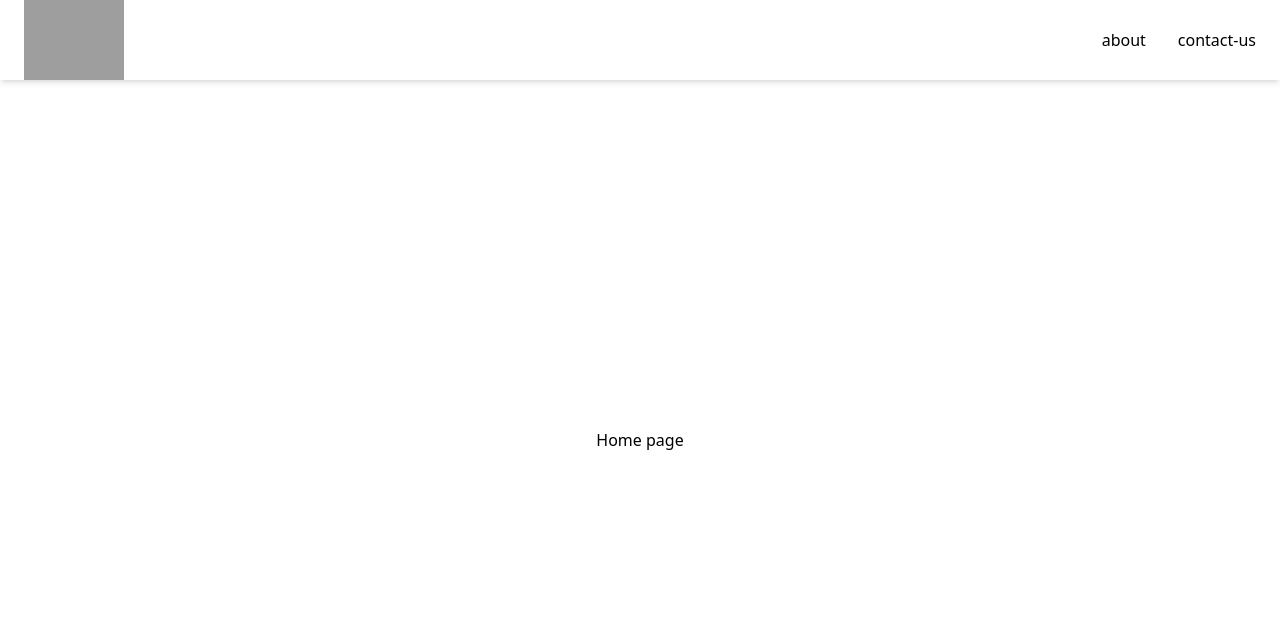
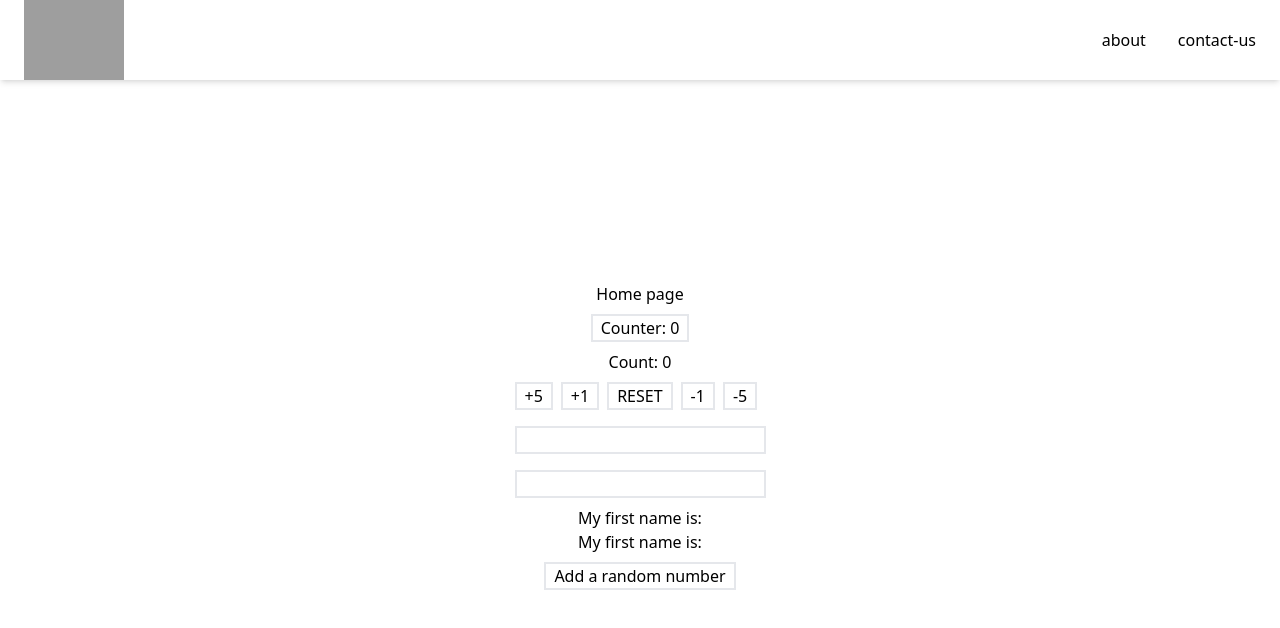
Before and after one commit to Omar-Muhamad/react-revision, a React (Create React App) app: page / in a window 1280 px wide. Shown: the top 628 px of the page. Built offline with nearby package versions, Linux system fonts and the light colour scheme; grey boxes are pictures that could not be loaded.

Commit message:
UseState hook learning

```diff
--- /dev/null
+++ b/src/components/ContactForm.jsx
@@ -0,0 +1,7 @@
+const ContactForm = () => {
+  return (
+    <div>ContactForm</div>
+  )
+}
+
+export default ContactForm
--- /dev/null
+++ b/src/components/Counter.jsx
@@ -0,0 +1,14 @@
+import { useState } from "react"
+
+const Counter = () => {
+  const [count, setCount] = useState(0);
+
+  const handleClick = () => {
+    setCount(count+1)
+  }
+  return (
+    <button onClick={handleClick} className="border-2 my-2 px-2">Counter: {count}</button>
+  )
+}
+
+export default Counter
--- /dev/null
+++ b/src/components/Counter2.jsx
@@ -0,0 +1,42 @@
+import { useState } from "react";
+
+const Counter2 = () => {
+  const [count, setCount] = useState(0);
+
+  return (
+    <>
+      <div className="counter">Count: {count}</div>
+      <div className="counter-btn flex gap-2">
+        <button
+          onClick={() => setCount((prevCount) => prevCount + 5)}
+          className="border-2 my-2 px-2"
+        >
+          +5
+        </button>
+        <button
+          onClick={() => setCount((prevCount) => prevCount + 1)}
+          className="border-2 my-2 px-2"
+        >
+          +1
+        </button>
+        <button onClick={() => setCount(0)} className="border-2 my-2 px-2">
+          RESET
+        </button>
+        <button
+          onClick={() => setCount((prevCount) => prevCount - 1)}
+          className="border-2 my-2 px-2"
+        >
+          -1
+        </button>
+        <button
+          onClick={() => setCount((prevCount) => prevCount - 5)}
+          className="border-2 my-2 px-2"
+        >
+          -5
+        </button>
+      </div>
+    </>
+  );
+};
+
+export default Counter2;
--- /dev/null
+++ b/src/components/Counter3.jsx
@@ -0,0 +1,26 @@
+import { useState } from "react";
+
+const Counter3 = () => {
+  const initialValue = {
+    firstName: '',
+    lastName: ''
+  }
+  const [name, setName] = useState(initialValue)
+  const handleChange1 = (e) => {
+    setName({...name, firstName: e.target.value})
+  }
+  const handleChange2 = (e) => {
+    setName({...name, lastName: e.target.value})
+  }
+
+  return (
+  <form className="flex flex-col">
+    <input className="border-2 my-2 px-2" type="text" onChange={handleChange1} />
+    <input className="border-2 my-2 px-2" type="text" onChange={handleChange2} />
+    <h2>My first name is: {name.firstName}</h2>
+    <h2>My first name is: {name.lastName}</h2>
+  </form>
+  );
+};
+
+export default Counter3;
--- /dev/null
+++ b/src/components/Counter4.jsx
@@ -0,0 +1,26 @@
+import { useState } from "react";
+
+const Counter4 = () => {
+  const [items, setItems] = useState([]);
+  const handleClick = () => {
+    setItems([...items, {
+      id: items.length,
+      value: Math.floor(Math.random() * 1000)
+    }])
+  }
+
+  return (
+    <div>
+      <button className="border-2 my-2 px-2" onClick={handleClick}>
+        Add a random number
+      </button>
+      <ul>
+        {items.map((item) => (
+          <li key={item.id}>{item.value}</li>
+        ))}
+      </ul>
+    </div>
+  );
+};
+
+export default Counter4;
--- a/src/containers/About.jsx
+++ b/src/containers/About.jsx
@@ -1,7 +1,9 @@
 const About = () => {
   return (
-    <div className="h-[calc(100vmin-10vh)] flex justify-center items-center">About page</div>
-  )
-}
+    <main className="h-[calc(100vmin-10vh)] flex justify-center items-center">
+      About page
+    </main>
+  );
+};
 
-export default About
+export default About;
--- a/src/containers/ContactUs.jsx
+++ b/src/containers/ContactUs.jsx
@@ -1,7 +1,12 @@
+import ContactForm from "../components/ContactForm";
+
 const ContactUs = () => {
   return (
-    <div className="h-[calc(100vmin-10vh)] flex justify-center items-center">Contact Us page</div>
-  )
-}
+    <main>
+      <h1 className="form-header">Contact Us</h1>
+      <ContactForm />
+    </main>
+  );
+};
 
-export default ContactUs
+export default ContactUs;
--- a/src/containers/Home.jsx
+++ b/src/containers/Home.jsx
@@ -1,7 +1,20 @@
+import Counter from "../components/Counter";
+import Counter2 from "../components/Counter2";
+import Counter3 from "../components/Counter3";
+import Counter4 from "../components/Counter4";
+
 const Home = () => {
   return (
-    <div className="h-[calc(100vmin-10vh)] flex justify-center items-center">Home page</div>
-  )
-}
+    <main className="h-[calc(100vmin-10vh)] flex justify-center items-center text-center">
+      <div className="">
+        <h1 className="main-header">Home page</h1>
+        <Counter />
+        <Counter2 />
+        <Counter3 />
+        <Counter4 />
+      </div>
+    </main>
+  );
+};
 
-export default Home
+export default Home;
```
